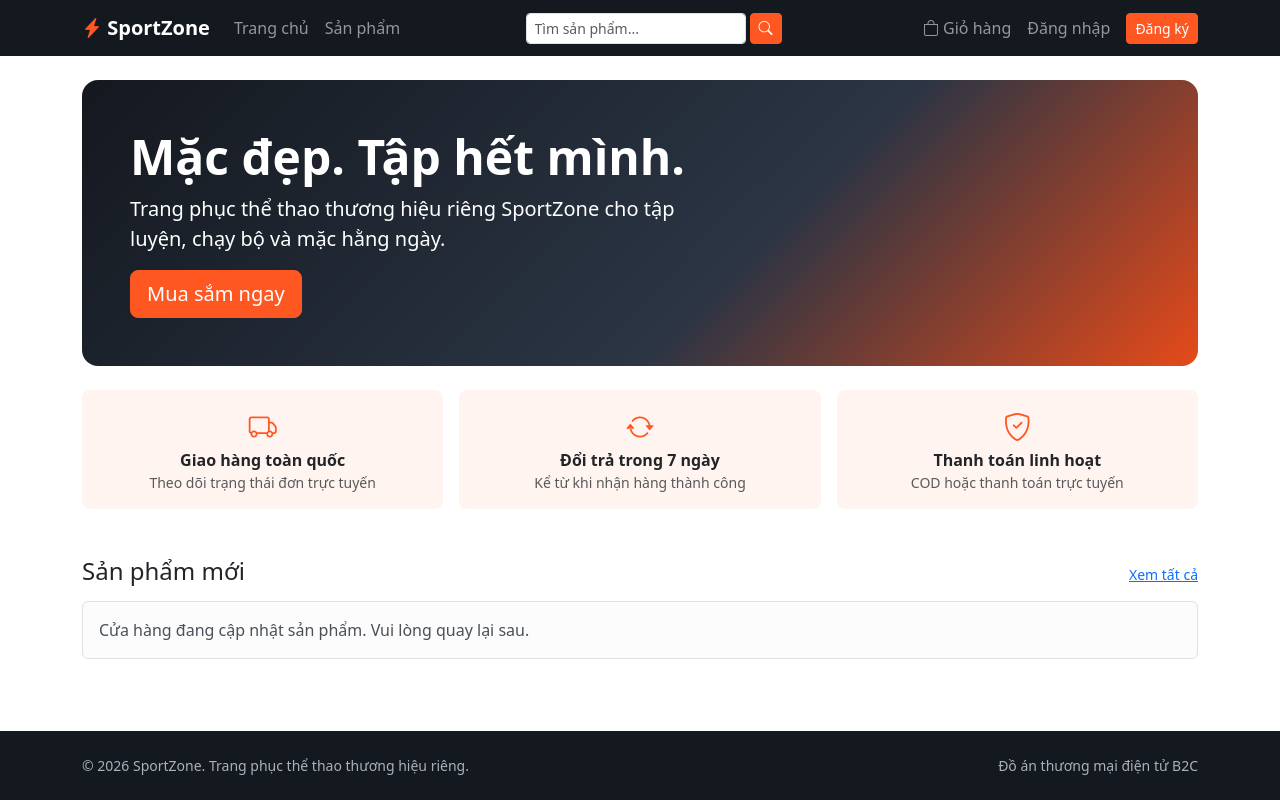
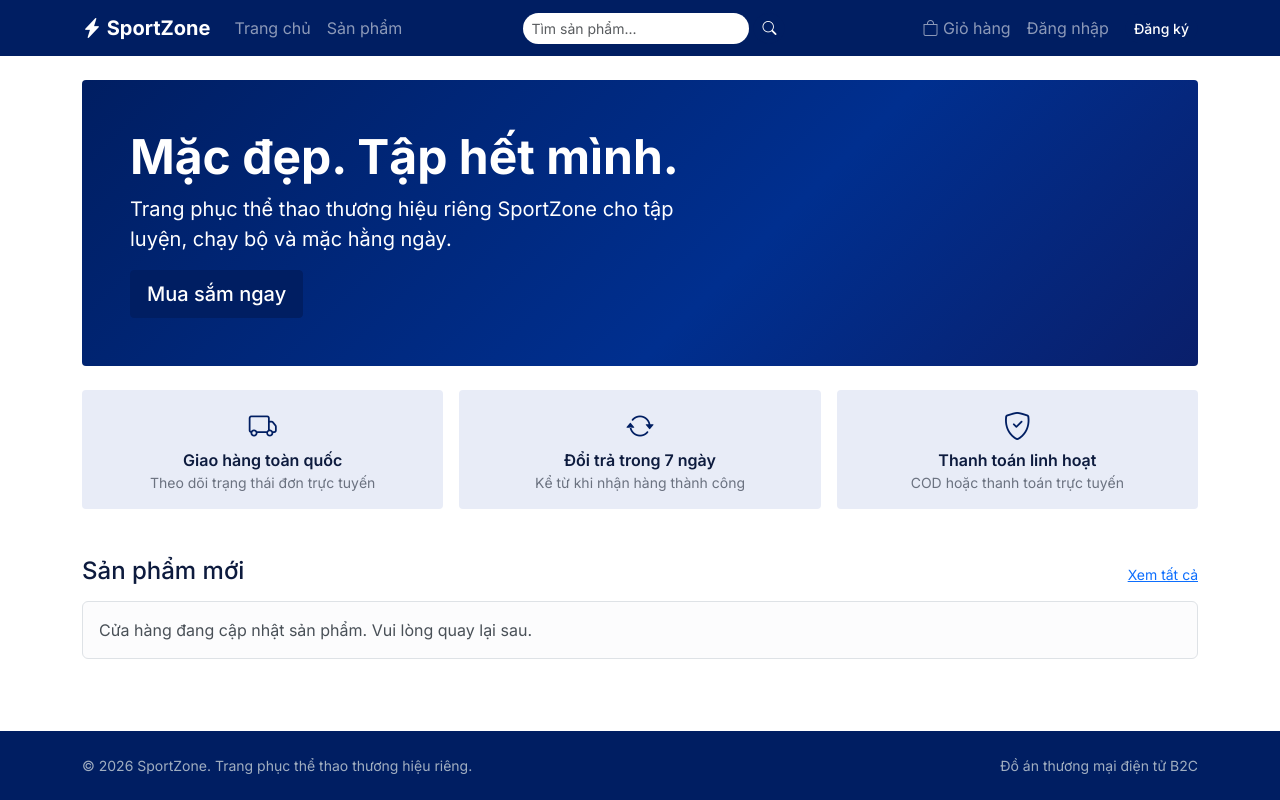
Before and after one commit to hoanghuy-arch/web-project-TMDT, a Flask app: page / in a window 1280 px wide. Run offline with Flask 3, Linux system fonts and the light colour scheme; some libraries are stand-ins or nearby versions.

Commit message:
chỉnh sủa màu trong style css

```diff
--- a/app/static/css/style.css
+++ b/app/static/css/style.css
@@ -1,33 +1,170 @@
+/* ============================================================
+   SportZone — Style sheet
+   Phong cách: thể thao tối giản, nền trắng, tương phản cao
+   ============================================================ */
+
+/* ---------- Google Fonts ---------- */
+@import url('https://fonts.googleapis.com/css2?family=Inter:wght@400;500;600;700&display=swap');
+
+/* ---------- Biến màu sắc ---------- */
 :root {
-  --sz-primary: #ff5722;
-  --sz-primary-dark: #e64a19;
-  --sz-dark: #14181f;
+  --sz-primary:      #001e62;   /* xanh navy đậm — màu chủ đạo duy nhất */
+  --sz-primary-dark: #001040;   /* navy đậm hơn khi hover */
+  --sz-dark:         #001e62;   /* navbar / footer */
+  --sz-accent:       #e63946;   /* nhấn SALE / khuyến mãi */
+  --sz-bg:           #ffffff;   /* nền trang chính */
+  --sz-topbar-bg:    #e8ecf7;   /* nền thanh thông báo trên cùng */
+  --sz-card-img-bg:  #f7f7f7;   /* nền khung ảnh sản phẩm */
+  --sz-border:       #e5e7eb;   /* viền đường kẻ mảnh */
+  --sz-muted:        #6b7280;   /* chữ phụ / mô tả mờ */
 }
+
+/* ---------- Typography ---------- */
+body {
+  font-family: 'Inter', system-ui, -apple-system, sans-serif;
+  background: var(--sz-bg);
+  color: #0d1b3e;
+}
+
+/* ---------- Navbar ---------- */
 .sz-navbar { background: var(--sz-dark); }
-.sz-navbar .navbar-brand i { color: var(--sz-primary); }
-.sz-footer { background: var(--sz-dark); color: #aab2bd; }
-.sz-hero { background: linear-gradient(135deg, var(--sz-dark), #2b3544 60%, var(--sz-primary-dark)); }
+.sz-navbar .navbar-brand i { color: #ffffff; }
+
+/* Ô tìm kiếm trên header */
+.sz-navbar .form-control {
+  border-radius: 999px;
+  border: none;
+  font-size: .875rem;
+}
+.sz-navbar .btn-sz { border-radius: 999px; }
+
+/* ---------- Footer ---------- */
+.sz-footer { background: var(--sz-dark); color: #a0aec0; }
+
+/* ---------- Hero banner ---------- */
+.sz-hero {
+  background: linear-gradient(135deg, var(--sz-primary) 0%, #002f8f 60%, #0a1f6b 100%);
+}
+
+/* ---------- Màu chủ đề ---------- */
 .text-sz { color: var(--sz-primary); }
-.btn-sz { background: var(--sz-primary); border-color: var(--sz-primary); color: #fff; }
-.btn-sz:hover, .btn-sz:focus { background: var(--sz-primary-dark); border-color: var(--sz-primary-dark); color: #fff; }
-.btn-outline-sz { border-color: var(--sz-primary); color: var(--sz-primary); }
-.btn-outline-sz:hover { background: var(--sz-primary); color: #fff; }
 
-/* ---------- cửa hàng ---------- */
-.sz-card { transition: transform .15s ease, box-shadow .15s ease; }
-.sz-card:hover { transform: translateY(-3px); box-shadow: 0 .5rem 1rem rgba(0,0,0,.12) !important; }
-.sz-card-img { aspect-ratio: 1 / 1; overflow: hidden; background: #f1f3f5; }
+/* ---------- Nút chính ---------- */
+.btn-sz {
+  background: var(--sz-primary);
+  border-color: var(--sz-primary);
+  color: #ffffff;
+  border-radius: 4px;
+  font-weight: 500;
+  box-shadow: none;
+}
+.btn-sz:hover, .btn-sz:focus {
+  background: var(--sz-primary-dark);
+  border-color: var(--sz-primary-dark);
+  color: #ffffff;
+  box-shadow: none;
+}
+
+/* ---------- Nút outline ---------- */
+.btn-outline-sz {
+  border-color: var(--sz-primary);
+  color: var(--sz-primary);
+  border-radius: 4px;
+  font-weight: 500;
+}
+.btn-outline-sz:hover {
+  background: var(--sz-primary);
+  color: #ffffff;
+}
+
+/* ---------- Màu nhấn SALE / khuyến mãi ---------- */
+.sz-sale, .badge-sale, .text-sale { color: var(--sz-accent); }
+.bg-sale { background: var(--sz-accent); color: #fff; }
+
+/* ---------- Thẻ sản phẩm (product card) ---------- */
+.sz-card {
+  border: 1px solid var(--sz-border) !important;
+  border-radius: 4px !important;
+  box-shadow: none !important;
+  transition: border-color .15s ease, transform .15s ease;
+}
+.sz-card:hover {
+  transform: translateY(-2px);
+  border-color: var(--sz-primary) !important;
+  box-shadow: none !important;
+}
+
+/* Khung ảnh sản phẩm */
+.sz-card-img {
+  aspect-ratio: 1 / 1;
+  overflow: hidden;
+  background: var(--sz-card-img-bg);
+  border-radius: 0;
+}
 .sz-card-img img { width: 100%; height: 100%; object-fit: cover; }
-.sz-dot { display: inline-block; width: 14px; height: 14px; border-radius: 50%; border: 1px solid rgba(0,0,0,.25); }
-.sz-benefit { background: #fff4ef; }
-.sz-cat { background: #f8f9fa; border: 1px solid #e9ecef; transition: border-color .15s ease; }
+
+/* ---------- Dot màu sắc ---------- */
+.sz-dot {
+  display: inline-block;
+  width: 14px;
+  height: 14px;
+  border-radius: 50%;
+  border: 1px solid rgba(0,0,0,.18);
+}
+
+/* ---------- Khung lợi ích (benefits bar) ---------- */
+.sz-benefit { background: var(--sz-topbar-bg); }
+
+/* ---------- Danh mục ---------- */
+.sz-cat {
+  background: #f8f9fa;
+  border: 1px solid var(--sz-border);
+  border-radius: 4px;
+  transition: border-color .15s ease;
+}
 .sz-cat:hover { border-color: var(--sz-primary); }
-.sz-gallery-main { aspect-ratio: 1 / 1; background: #f1f3f5; }
+
+/* ---------- Gallery trang chi tiết sản phẩm ---------- */
+.sz-gallery-main {
+  aspect-ratio: 1 / 1;
+  background: var(--sz-card-img-bg);
+  border-radius: 4px;
+  overflow: hidden;
+}
 .sz-gallery-main img { height: 100%; object-fit: cover; }
-.sz-thumb { width: 72px; height: 72px; }
+
+.sz-thumb {
+  width: 72px;
+  height: 72px;
+  border-radius: 4px;
+  overflow: hidden;
+  border: 1px solid var(--sz-border);
+}
 .sz-thumb img { width: 100%; height: 100%; object-fit: cover; }
-.sz-stars { color: #ffb400; white-space: nowrap; }
-.sz-size-btn { min-width: 3rem; }
+
+/* ---------- Sao đánh giá ---------- */
+.sz-stars { color: #f5a623; white-space: nowrap; }
+
+/* ---------- Nút chọn kích cỡ ---------- */
+.sz-size-btn { min-width: 3rem; border-radius: 4px; }
+
+/* ---------- Biến thể không có hàng ---------- */
 .sz-unavailable { opacity: .4; text-decoration: line-through; pointer-events: none; }
-.btn-check:checked + .btn-outline-secondary { background: var(--sz-dark); border-color: var(--sz-dark); color: #fff; }
+
+/* ---------- Radio button size/màu (Bootstrap override) ---------- */
+.btn-check:checked + .btn-outline-secondary {
+  background: var(--sz-dark);
+  border-color: var(--sz-dark);
+  color: #fff;
+}
 .sz-filter .btn-check:checked + .btn-outline-secondary .sz-dot { border-color: #fff; }
+
+/* ---------- Override Bootstrap: loại bỏ shadow và bo góc lớn ---------- */
+.card        { box-shadow: none !important; border: 1px solid var(--sz-border); border-radius: 4px; }
+.shadow-sm   { box-shadow: none !important; }
+.shadow      { box-shadow: none !important; }
+.rounded-3   { border-radius: 4px !important; }
+.rounded-4   { border-radius: 4px !important; }
+
+/* ---------- Chữ phụ / mô tả ---------- */
+.text-muted { color: var(--sz-muted) !important; }
```
